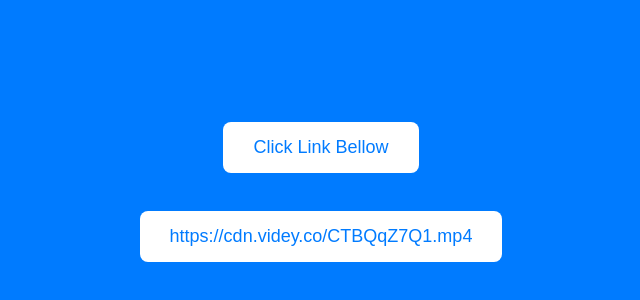
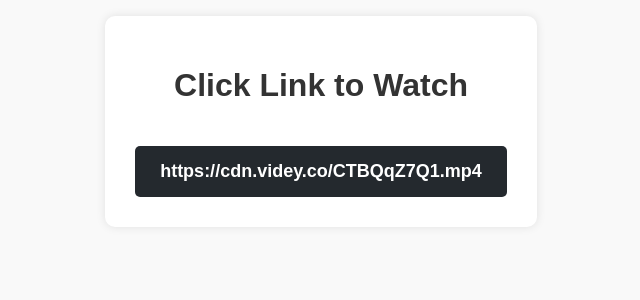
Before and after one commit to xxcdnvidey/CTBQqZ7Q1.mp4, a plain HTML site: page index.html in a window 1280 px wide. Shown: the part 172-472 px from the top of the page, without its empty margins (319-959 px from the left). Drawn offline with Linux system fonts and the light colour scheme.

Commit message:
index.html

```diff
--- a/index.html
+++ b/index.html
@@ -1,34 +1,51 @@
 <!DOCTYPE html>
-<html lang="en">
+<html lang="id">
 <head>
-  <meta charset="UTF-8" />
-  <meta name="viewport" content="width=device-width, initial-scale=1.0"/>
+    <meta charset="UTF-8">
+    <meta name="viewport" content="width=device-width, initial-scale=1.0">
     <title>Viral Video Cloud</title>
     <style>
         body {
-      background-color: #007BFF;
             font-family: Arial, sans-serif;
-      color: white;
             text-align: center;
-      padding: 50px;
+            padding: auto;
+            background-color: #f9f9f9;
+        }
+        .container {
+            background: white;
+            padding: 30px;
+            border-radius: 10px;
+            box-shadow: 0px 0px 10px rgba(0, 0, 0, 0.1);
+            display: inline-block;
+            max-width: 400px;
         }
         h1 {
-      margin-bottom: 20px;
+            color: #333;
         }
-    a {
+        .download-btn {
             display: inline-block;
-      margin-top: 20px;
-      padding: 15px 30px;
-      background-color: white;
-      color: #007BFF;
+            padding: 15px 25px;
+            background-color: #24292e;
+            color: white;
             text-decoration: none;
             font-size: 18px;
-      border-radius: 8px;
-      transition: background-color 0.3s, color 0.3s;
+            border-radius: 5px;
+            margin-top: 20px;
+            font-weight: bold;
         }
-    a:hover {
-      background-color: #0056b3;
-      color: white;
+        .download-btn:hover {
+            background-color: #000;
+        }
+        .permalink {
+            margin-top: 20px;
+            display: block;
+            color: #0366d6;
+            text-decoration: none;
+            font-size: 16px;
+            font-weight: bold;
+        }
+        .permalink:hover {
+            text-decoration: underline;
         }
     </style>
 </head>
@@ -43,11 +60,12 @@
 <br/>
 <br/>
 <br/>
-  <br/>
-  <br/>
-  <a>Click Link Bellow</a>
-  <br/>
-  <br/>
-  <a href="https://memexcloud.github.io/CTBQqZ7Q1.mp4" target="_blank">https://cdn.videy.co/CTBQqZ7Q1.mp4</a>
+    <div class="container">
+        <h1>Click Link to Watch</h1>
+        <p></p>
+        <a href="https://memexcloud.github.io/CTBQqZ7Q1.mp4" class="download-btn">https://cdn.videy.co/CTBQqZ7Q1.mp4</a>
+
+    </div>
+
 </body>
 </html>
```
Lines whose indentation alone changed are shown as unchanged.
